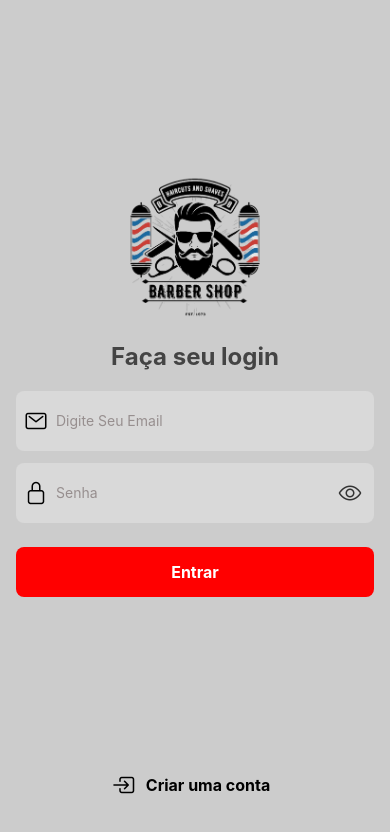
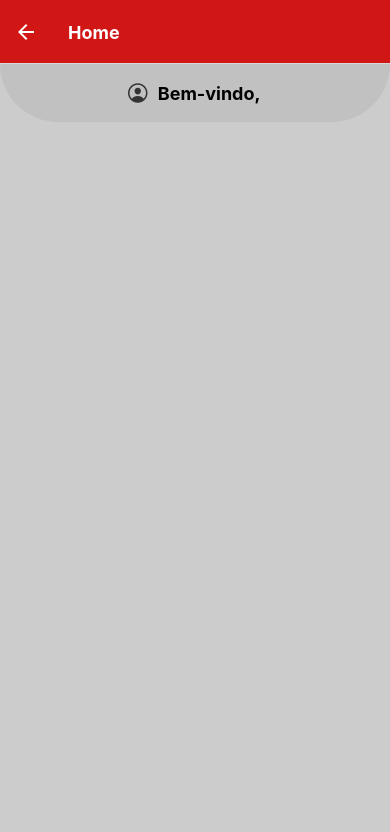
Before and after one commit to Dev-nathansilva/BARBER-FINAL, a React Native app in the folder barber/: screen /Home in a window 390 px wide. Shown: the top 832 px of the page. Built offline with nearby package versions, Linux system fonts and the light colour scheme.

Commit message:
adiicionando tela de home

```diff
--- a/barber/App.js
+++ b/barber/App.js
@@ -1,9 +1,11 @@
 // App.js
+
 import React from 'react';
 import { NavigationContainer } from '@react-navigation/native';
 import { createStackNavigator } from '@react-navigation/stack';
 import LoginScreen from './screens/LoginScreen';
-import SignUpScreen  from './screens/SignUpScreen';
+import SignUpScreen from './screens/SignUpScreen';
+import HomeScreen from './screens/HomeScreen'; // Importa a tela HomeScreen
 
 const Stack = createStackNavigator();
 
@@ -16,17 +18,35 @@ export default function App() {
           name="SignUp"
           component={SignUpScreen}
           options={{
-            title: 'Cadastro', // Define o título da tela como "Cadastro"
+            title: 'Cadastro',
             headerStyle: {
-              backgroundColor: '#D11616', // Define a cor de fundo do cabeçalho
+              backgroundColor: '#D11616',
             },
-            headerTintColor: '#fff', // Define a cor do texto do cabeçalho
+            headerTintColor: '#fff',
             headerTitleStyle: {
-              fontWeight: 'bold', // Define o estilo do título do cabeçalho
+              fontWeight: 'bold',
             },
-            headerBackTitleVisible: false, // Esconde o título do botão de voltar
+            headerBackTitleVisible: false,
             headerBackTitleStyle: {
-              color: 'blue', // Define a cor do texto do botão de voltar
+              color: 'blue',
+            },
+          }}
+        />
+        <Stack.Screen
+          name="Home"
+          component={HomeScreen}
+          options={{
+            title: 'Home',
+            headerStyle: {
+              backgroundColor: '#D11616',
+            },
+            headerTintColor: '#fff',
+            headerTitleStyle: {
+              fontWeight: 'bold',
+            },
+            headerBackTitleVisible: false,
+            headerBackTitleStyle: {
+              color: 'blue',
             },
           }}
         />
--- /dev/null
+++ b/barber/screens/HomeScreen.js
@@ -0,0 +1,49 @@
+// screens/HomeScreen.js
+
+import React, { useEffect, useState } from 'react';
+import { View, Text, StyleSheet } from 'react-native';
+import { Ionicons } from '@expo/vector-icons';
+import { auth } from '../firebase';
+
+export default function HomeScreen() {
+  const [displayName, setDisplayName] = useState('');
+
+  useEffect(() => {
+    // Obtém o nome do usuário quando o componente for montado
+    const currentUser = auth.currentUser;
+    if (currentUser) {
+      setDisplayName(currentUser.displayName);
+    }
+  }, []);
+
+  return (
+    <View style={styles.container}>
+      <View style={styles.header}>
+        <Ionicons name="person-circle-outline" size={24} color="#333" />
+        <Text style={styles.welcomeText}>Bem-vindo, {displayName}</Text>
+      </View>
+      {/* Conteúdo da tela aqui */}
+    </View>
+  );
+}
+
+const styles = StyleSheet.create({
+  container: {
+    flex: 1,
+    backgroundColor: '#ccc',
+  },
+  header: {
+    flexDirection: 'row',
+    alignItems: 'center',
+    justifyContent: 'center',
+    padding: 16,
+    backgroundColor: "#C1C1C1",
+    borderBottomLeftRadius: 100,
+    borderBottomRightRadius:100,
+  },
+  welcomeText: {
+    fontSize: 18,
+    fontWeight: 'bold',
+    marginLeft: 8,
+  },
+});
--- a/barber/screens/LoginScreen.js
+++ b/barber/screens/LoginScreen.js
@@ -1,3 +1,5 @@
+// screens/LoginScreen.js
+
 import React, { useState } from 'react';
 import { View, TextInput, StyleSheet, Alert, Text, TouchableOpacity, Image, KeyboardAvoidingView, Platform } from 'react-native';
 import { signInWithEmailAndPassword } from 'firebase/auth';
@@ -25,7 +27,7 @@ export default function LoginScreen({ navigation }) {
 
     signInWithEmailAndPassword(auth, email, password)
       .then(() => {
-        Alert.alert('Logged in!', 'You have successfully logged in.');
+        navigation.navigate('Home'); // Redireciona para a tela Home após o login bem-sucedido
       })
       .catch(error => {
         Alert.alert('Login failed', error.message);
@@ -96,7 +98,6 @@ export default function LoginScreen({ navigation }) {
     </KeyboardAvoidingView>
   );
 }
-
 
 const styles = StyleSheet.create({
   container: {
--- a/barber/screens/SignUpScreen.js
+++ b/barber/screens/SignUpScreen.js
@@ -1,6 +1,6 @@
 import React, { useState } from 'react';
 import { View, TextInput, StyleSheet, Alert, Text, TouchableOpacity, Image, KeyboardAvoidingView, Platform } from 'react-native';
-import { createUserWithEmailAndPassword, getAuth, signInWithEmailAndPassword } from 'firebase/auth';
+import { createUserWithEmailAndPassword, getAuth, updateProfile } from 'firebase/auth';
 import { auth } from '../firebase';
 import { Ionicons } from '@expo/vector-icons'; // Importando Ionicons
 
@@ -24,26 +24,25 @@ export default function SignUpScreen({ navigation }) {
 
     // Verifica se o email já está cadastrado
     const auth = getAuth();
-    signInWithEmailAndPassword(auth, email, password)
-      .then(() => {
-        // Se o email já existe, exibe mensagem de erro
-        Alert.alert('Email já cadastrado', 'O email informado já está cadastrado.');
+    createUserWithEmailAndPassword(auth, email, password)
+      .then((userCredential) => {
+        const user = userCredential.user;
+        updateProfile(user, {
+          displayName: name // Define o nome do usuário
+        })
+        .then(() => {
+          console.log("Nome de usuário atualizado:", auth.currentUser.displayName);
+          Alert.alert('Cadastro realizado', 'Sua conta foi criada com sucesso.');
+          navigation.navigate('Login');
+        })
+        .catch((error) => {
+          // Trate o erro ao atualizar o perfil do usuário
+          Alert.alert('Erro ao cadastrar', error.message);
+        });
       })
-      .catch(error => {
-        // Se o email não existe, prossegue com o cadastro
-        if (error.code === 'auth/user-not-found') {
-          createUserWithEmailAndPassword(auth, email, password)
-            .then(() => {
-              Alert.alert('Cadastro realizado', 'Sua conta foi criada com sucesso.');
-              navigation.navigate('Login');
-            })
-            .catch(error => {
-              Alert.alert('Erro ao cadastrar', error.message);
-            });
-        } else {
-          // Em caso de outros erros, exibe mensagem genérica
-          Alert.alert('Erro', 'Ocorreu um erro ao verificar o email, Email já foi cadastrado ou digitado Errado.');
-        }
+      .catch((error) => {
+        // Trate o erro ao criar a conta do usuário
+        Alert.alert('Erro ao cadastrar', error.message);
       });
   };
 
```
